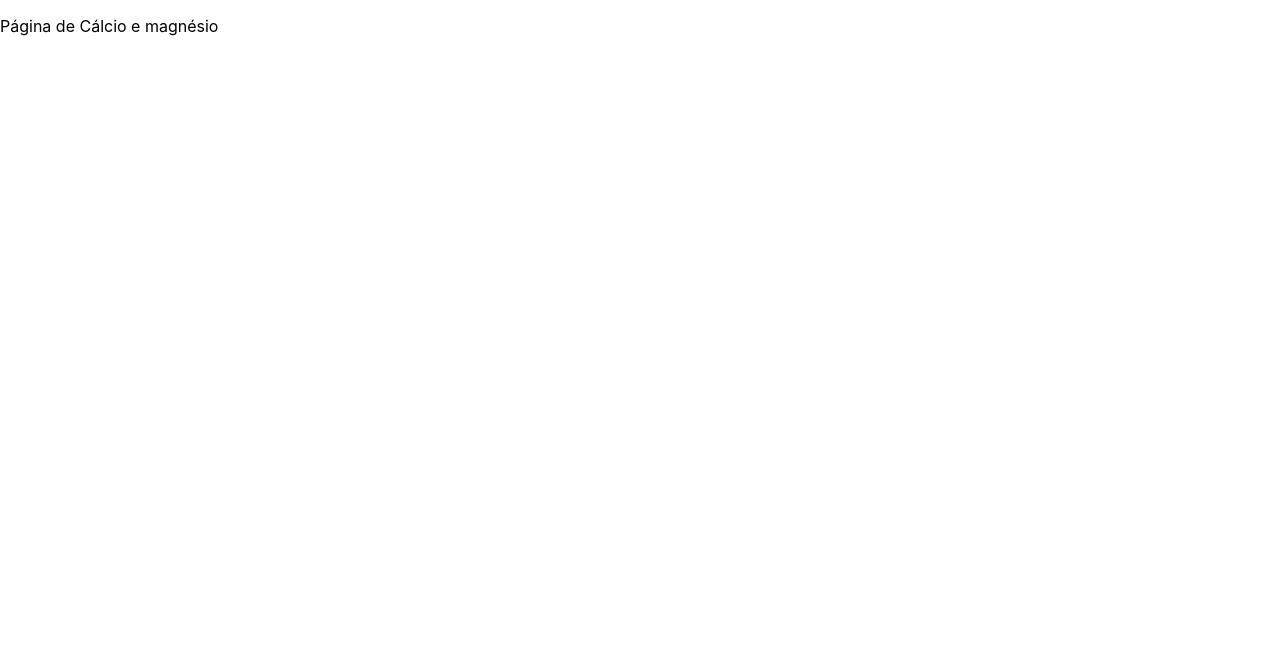
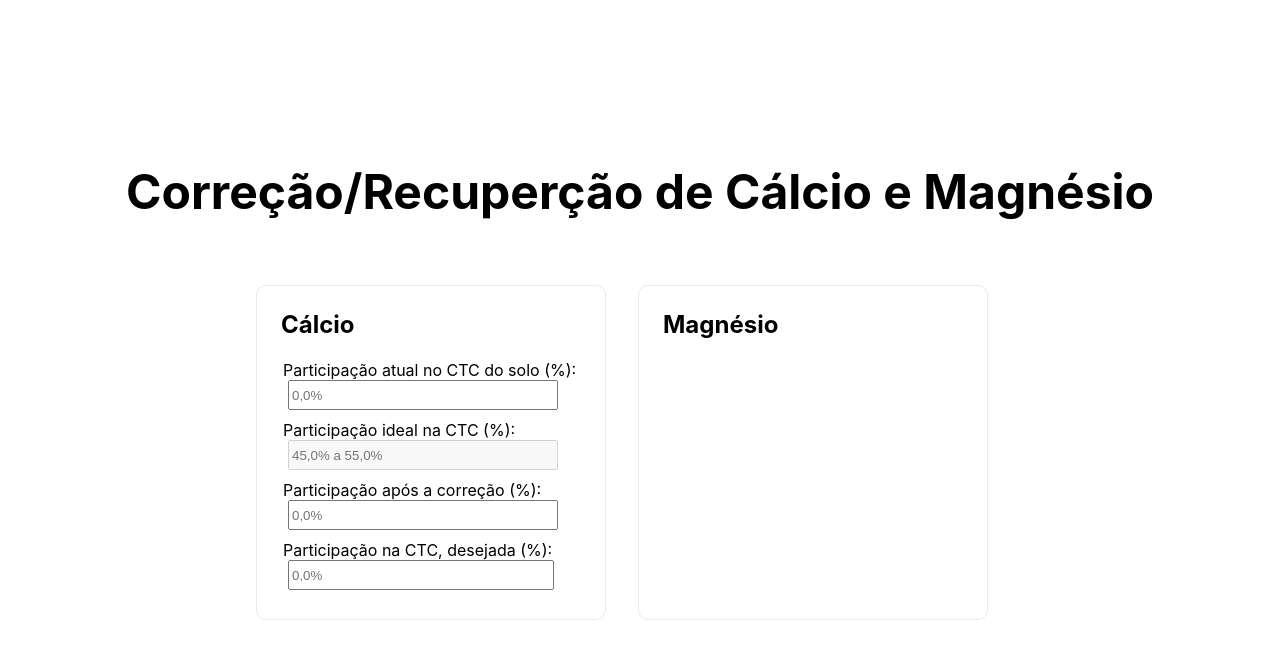
Before and after one commit to MatheusPSantos/sa-soilcorrection-interface, a Next.js app: page /Calcio_Magnesio in a window 1280 px wide. Shown: the top 658 px of the page. Built offline with nearby package versions, Linux system fonts and the light colour scheme.

Commit message:
implementando o card para o cálcio

```diff
--- a/pages/Calcio_Magnesio/index.js
+++ b/pages/Calcio_Magnesio/index.js
@@ -1,3 +1,95 @@
+import Head from 'next/head'
+import { Card } from '../../components/Card';
+import { Input, InputField } from '../../components/Input';
+import styles from '../../styles/Home.module.css'
+
 export default function CalcioMagnesio() {
-    return <p>Página de Cálcio e magnésio</p>
+
+  const fontesDeCalcioMagnesio = [
+    { "indice": 1, "fonte": "Calcário Dolomítico" },
+    { "indice": 2, "fonte": "Calcário Calcítico" },
+    { "indice": 3, "fonte": "Calcário de Concha" },
+    { "indice": 4, "fonte": "Gesso Agrícola" },
+    { "indice": 5, "fonte": "Hidróxido de cálcio" },
+    { "indice": 6, "fonte": "Calcário Magnesiano" }
+  ];
+
+  return <div className={styles.container} >
+    <Head>
+      <title>Equilíbrio e Correção de Cálcio e Magnésio</title>
+    </Head>
+
+    <main className={styles.main}>
+      <h1 className={styles.title}>
+        Correção/Recuperção de Cálcio e Magnésio
+      </h1>
+
+      <section style={{ marginTop: "50px" }} className="row w-800">
+        <Card className="w-350">
+          <h2>Cálcio</h2>
+          <div className="col w-full">
+            <div>
+              <InputField className="w-full">
+                <label>Participação atual no CTC do solo (%): </label>
+                <Input
+                  id=""
+                  name=""
+                  type="text"
+                  placeholder="0,0%"
+                />
+              </InputField>
+            </div>
+            <div className="col">
+              <InputField className="w-full">
+                <label>Participação ideal na CTC (%): </label>
+                <Input
+                  type="text"
+                  placeholder="45,0% a 55,0%"
+                  name=""
+                  id=""
+                  disabled
+                />
+              </InputField>
+            </div>
+            <div className="col">
+              <InputField className="w-full">
+                <label>Participação após a correção (%): </label>
+                <Input
+                  id=""
+                  name=""
+                  type="text"
+                  placeholder="0,0%"
+                />
+              </InputField>
+              <InputField className="">
+                <label>Participação na CTC, desejada (%): </label>
+                <Input
+                  id=""
+                  name=""
+                  type="text"
+                  placeholder="0,0%"
+                />
+              </InputField>
+            </div>
+
+            {/* <div className="row">
+              <InputField className="">
+                <label>Fonte de Potássio a utilizar: </label>
+                <select
+                  style={{ height: "30px" }}
+                >
+                  {fontesDeCalcioMagnesio.map((fonte, index) => {
+                    return <option key={index}>{fonte.indice} - {fonte.fonte}</option>
+                  })}
+                </select>
+              </InputField>
+            </div> */}
+          </div>
+        </Card>
+        <Card className="w-350">
+          <h2>Magnésio</h2>
+        </Card>
+      </section>
+    </main>
+  </div>;
 }
```
